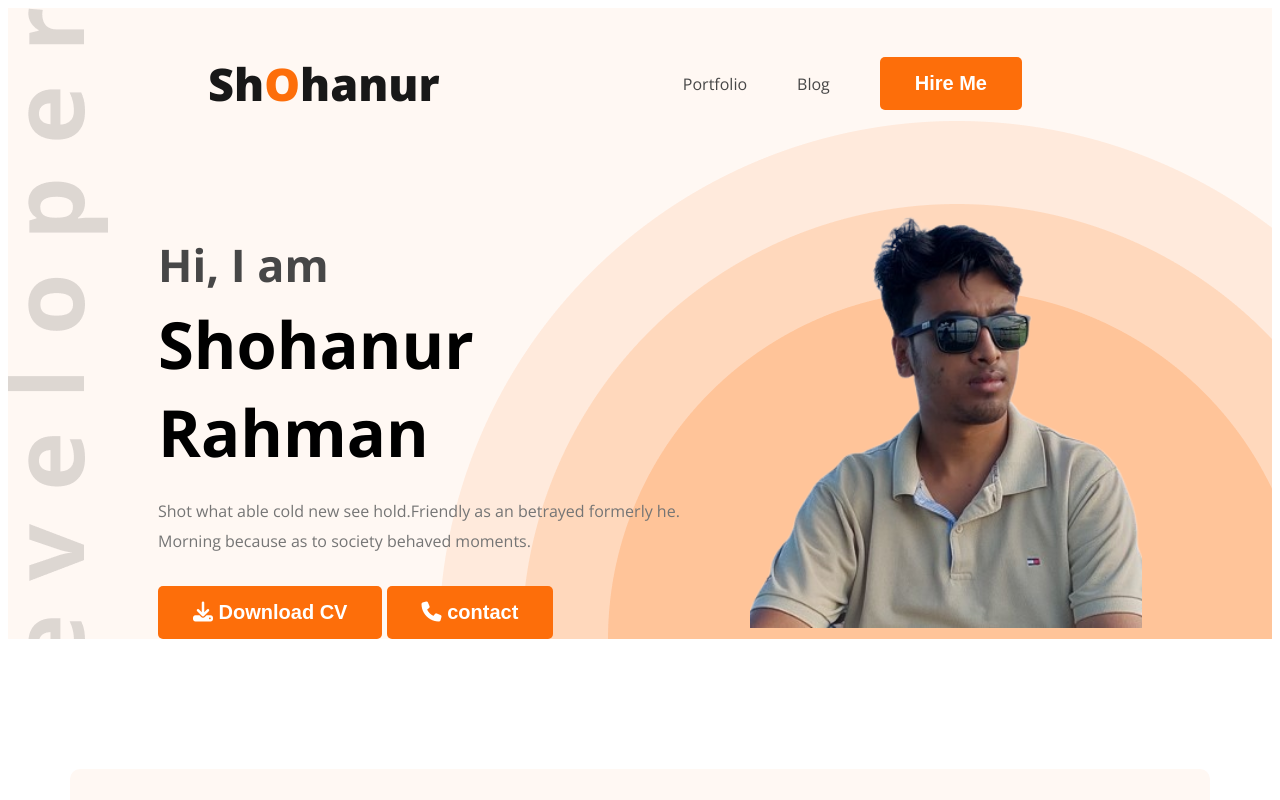
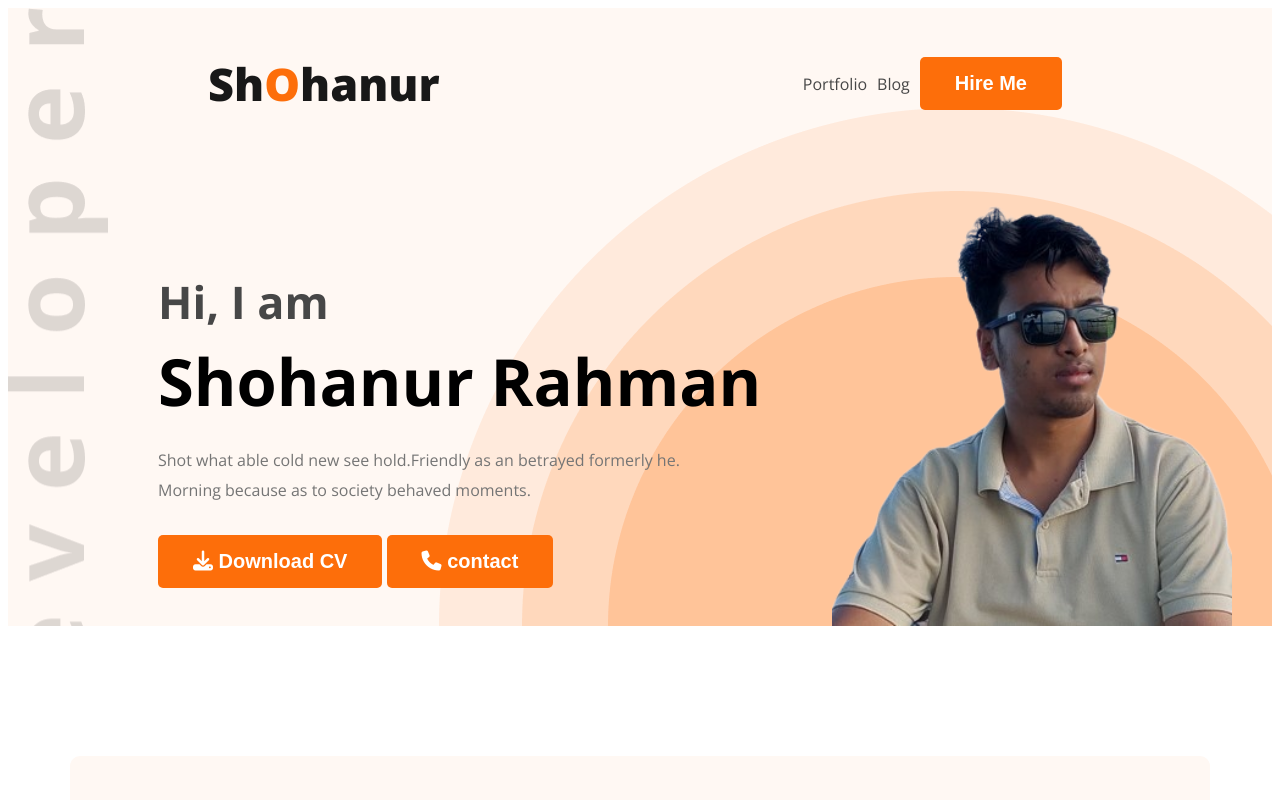
Before and after one commit to Fshohanur/webdeveloper-porttfolio, a plain HTML site: page index.html in a window 1280 px wide. Shown: the top 800 px of the page. Drawn offline with nearby package versions, Linux system fonts and the light colour scheme.

Commit message:
added some padding

```diff
--- a/styles/portfolio.css
+++ b/styles/portfolio.css
@@ -61,7 +61,7 @@ nav>ul {
 
 nav li {
     list-style: none;
-    margin-right: 50px;
+    margin-right: 10px;
 }
 
 nav a {
@@ -75,13 +75,7 @@ nav a {
     background-image: url('../images/header_bg.png'), url('../images/developer.png');
     background-repeat: no-repeat;
     background-position: bottom right,top left;
-
-
-
-}
-
-
-
+   }
 .banner {
     padding: 30px 30px 0px 150px;
     display: flex;
@@ -97,7 +91,7 @@ banner-content {
 
 .banner .profile-pic {
     width: 400px;
-    padding-right: 100px;
+    padding-right: 10px;
 
 }
 
```
